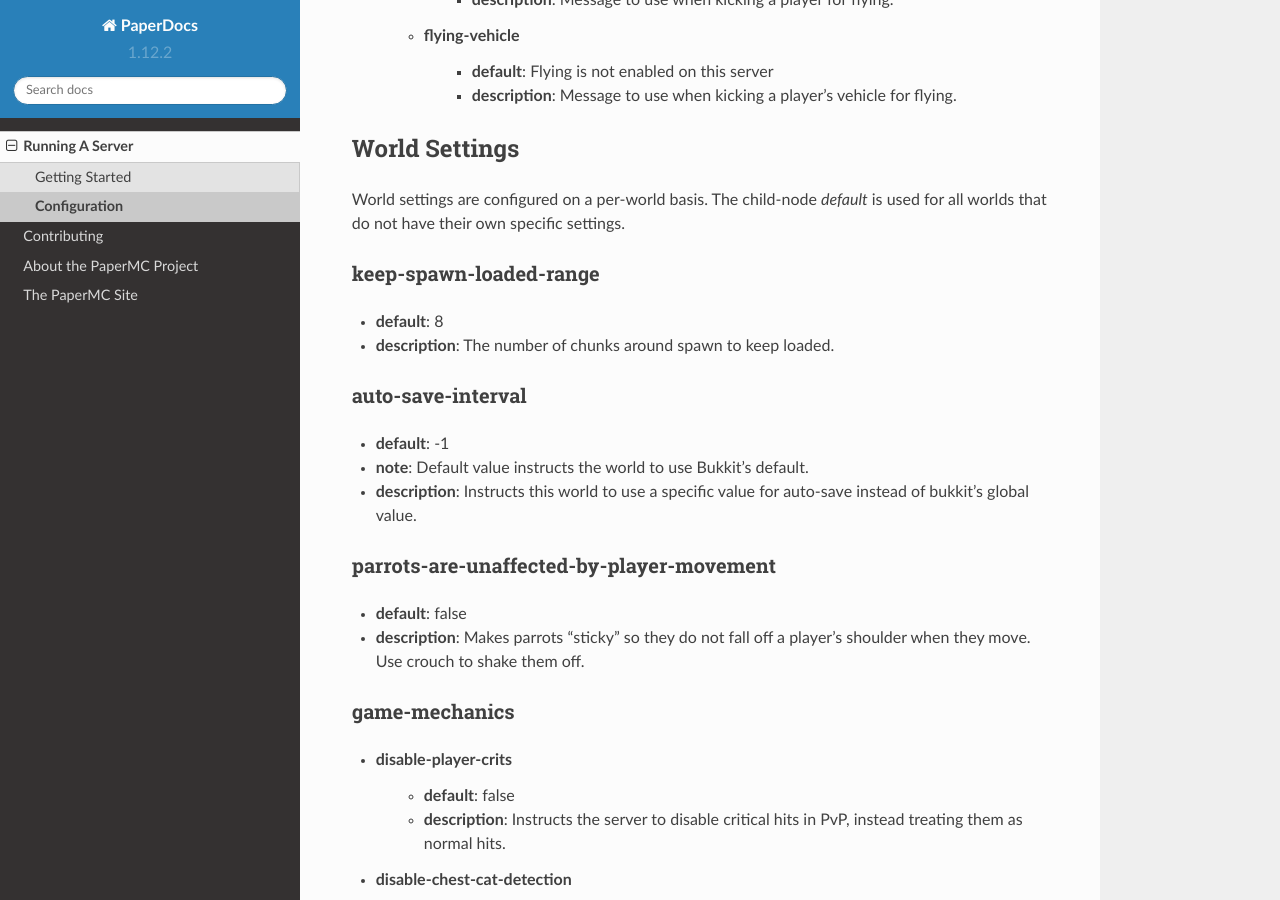
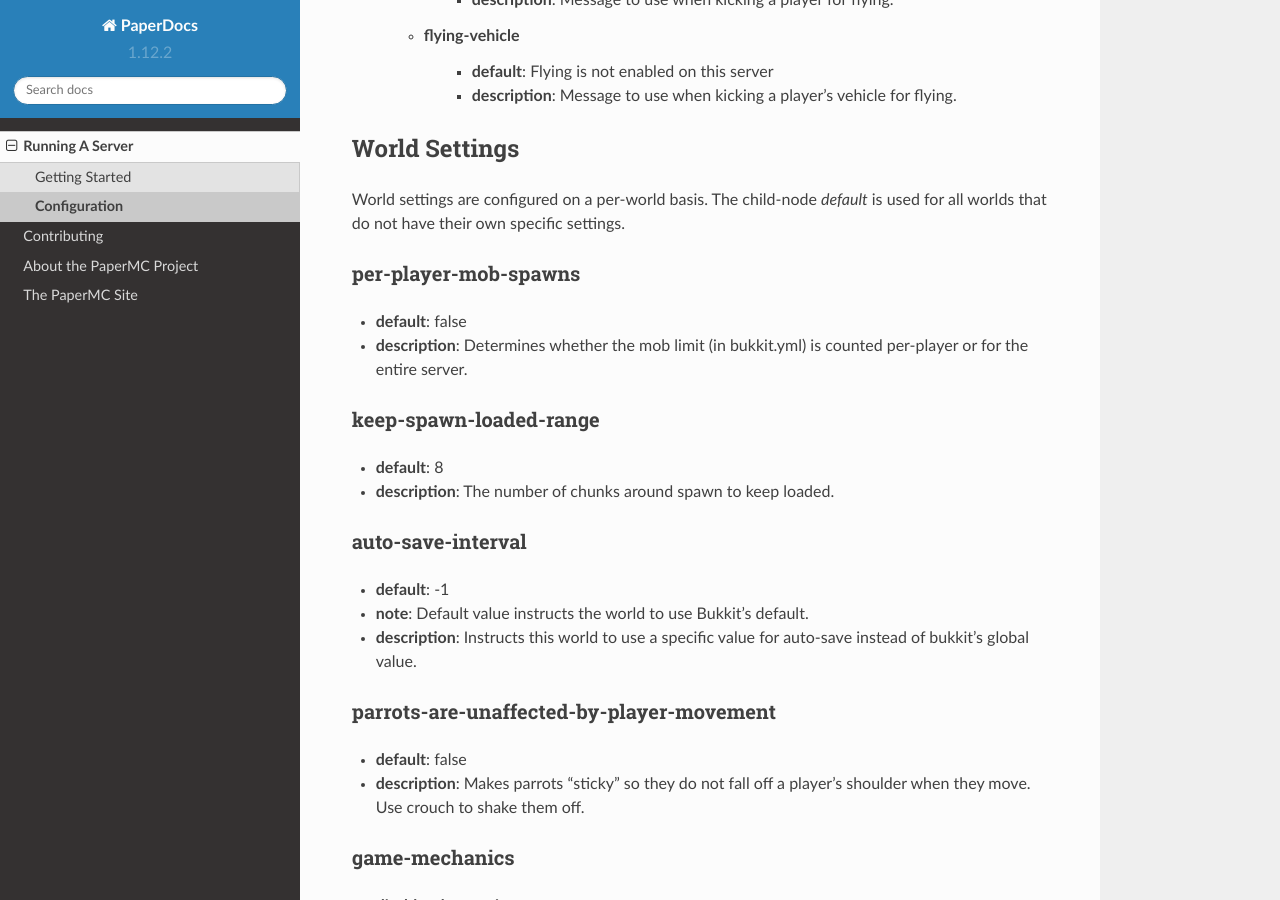
Before and after one commit to PaperMC/PaperDocs, a Sphinx documentation site: the page built from source/server/configuration.rst, in a window 1280 px wide and 900 px high, scrolled down 6112 px. Built offline with Sphinx 7.4.7 and the Read the Docs theme 2.0.0, drawn with Linux system fonts in a browser that asks for light colours.

Commit message:
Add per-player-mob-spawns configuration documentation
https://github.com/PaperMC/Paper/commit/21faf8227b57528cfa0825bb67b7e9674761c527

```diff
--- a/source/server/configuration.rst
+++ b/source/server/configuration.rst
@@ -274,6 +274,12 @@ World Settings
 
 World settings are configured on a per-world basis. The child-node *default*
 is used for all worlds that do not have their own specific settings.
+
+per-player-mob-spawns
+~~~~~~~~~~~~~~~~~~~~~
+* **default**: false
+* **description**: Determines whether the mob limit (in bukkit.yml) is counted
+  per-player or for the entire server.
 
 keep-spawn-loaded-range
 ~~~~~~~~~~~~~~~~~~~~~~~
```
